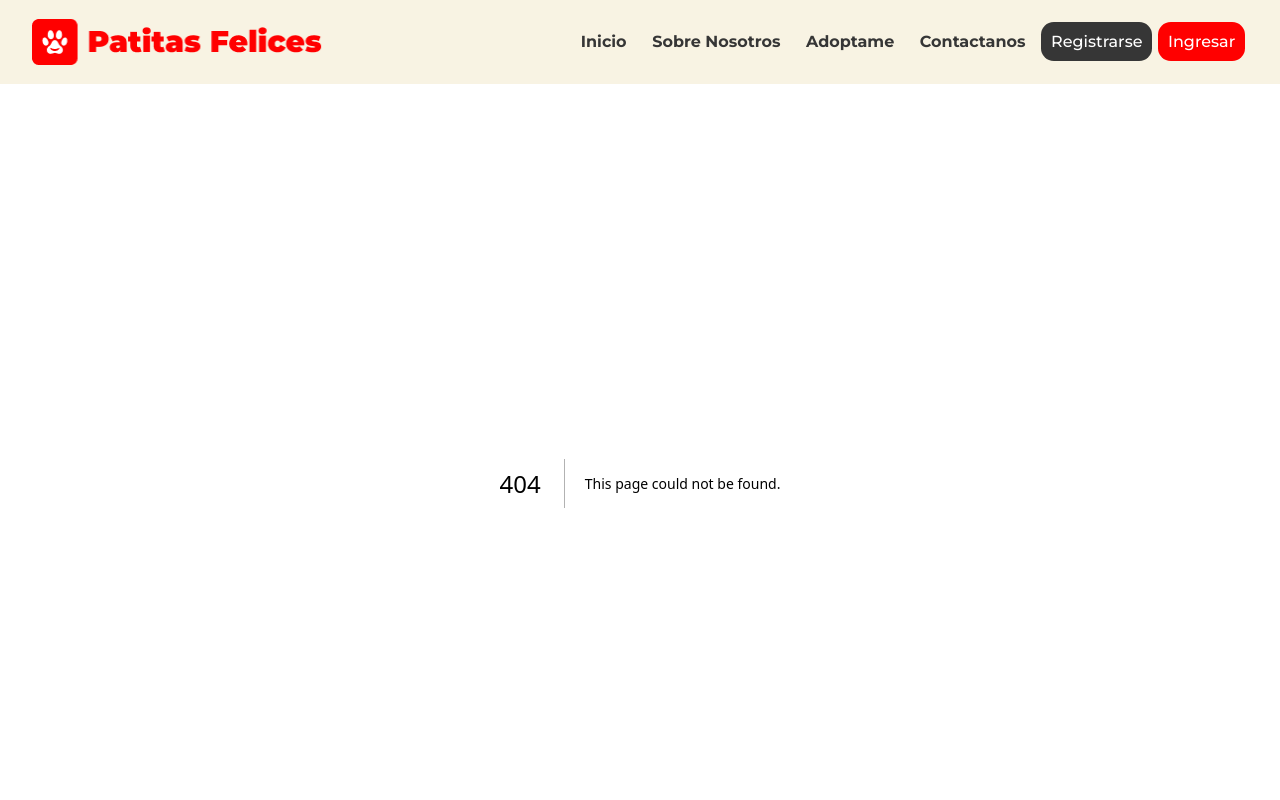
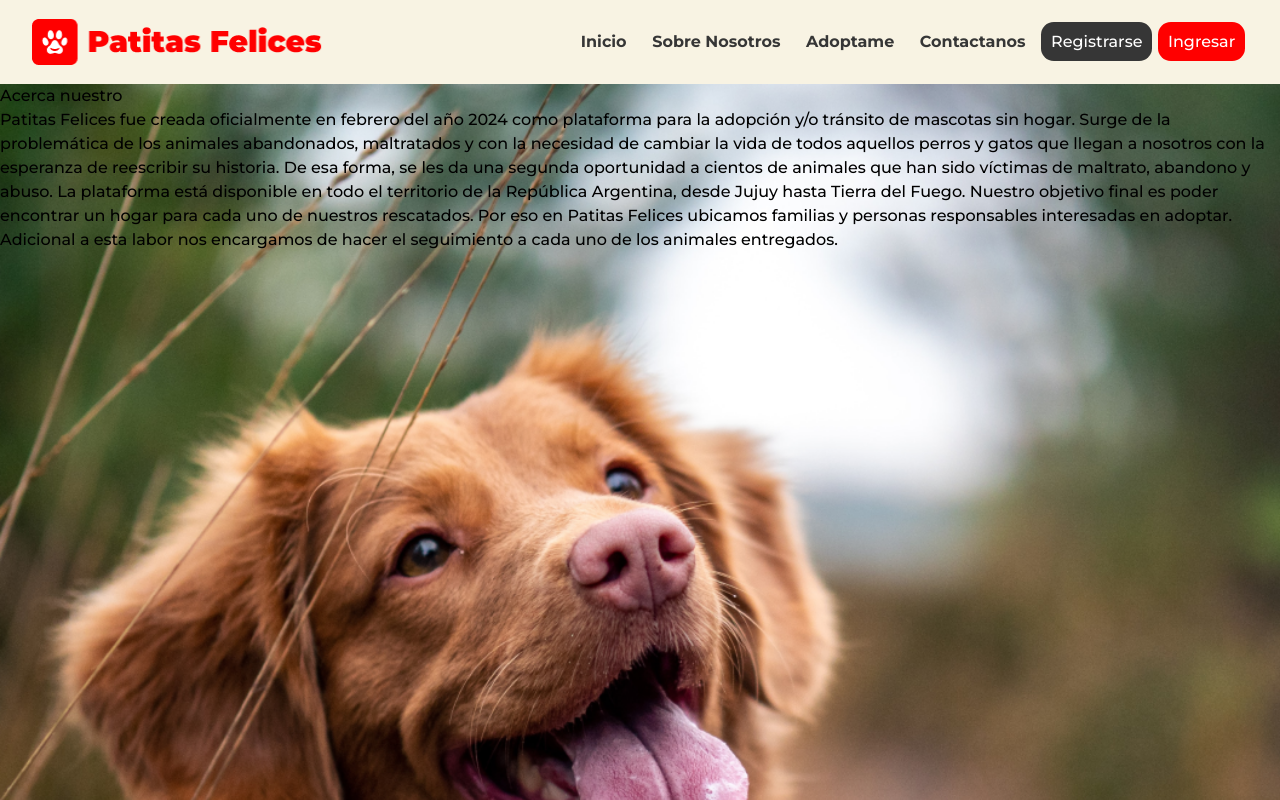
Before and after one commit to montexbjeliseo/pets-api, a Next.js app in the folder frontend/: page /nosotros in a window 1280 px wide. Before the commit this address had no page. Shown: the top 800 px of the page. Built offline with nearby package versions, Linux system fonts and the light colour scheme.

Commit message:
agregamos seccion nosotros

```diff
--- /dev/null
+++ b/frontend/app/nosotros/page.jsx
@@ -0,0 +1,17 @@
+import React from "react";
+import Nosotros from "@/components/nosotros";
+
+import Footer from "@/components/footer";
+
+
+const page = () => {
+  return (
+    <div>
+      <Nosotros/>
+      <Footer/>
+
+    </div>
+  );
+};
+
+export default page;
--- a/frontend/components/formularioingreso.module.css
+++ b/frontend/components/formularioingreso.module.css
@@ -1,9 +1,5 @@
 .costadoIzquierdo{
-    position: absolute;
-    top: 50%;
-    left: 0; /* Alinea el elemento a la izquierda */
-    transform: translateY(-50%);
-    padding-left: 30px;
+   padding-left: 30px;
 }
 
 .ingresar{
--- /dev/null
+++ b/frontend/components/nosotros.jsx
@@ -0,0 +1,39 @@
+import style from "./nosotros.module.css"
+import Image from "next/image";
+
+
+export default function nosotros() {
+    return (
+        <main>
+            <div>
+
+
+
+                <div className={style.contenedor}>
+
+
+
+
+                    <div className={style.acerca}>
+                        <h2 className={style.header}>Acerca nuestro</h2>
+
+                        <p className={style.texto}>
+                            Patitas Felices fue creada oficialmente en febrero del año 2024 como plataforma para la adopción y/o tránsito de mascotas sin hogar.
+                            Surge de la problemática de los animales abandonados, maltratados y con la necesidad de cambiar la vida de todos aquellos perros y gatos que llegan a nosotros con la esperanza de reescribir su historia.
+                            De esa forma, se les da una segunda oportunidad a cientos de animales que han sido víctimas de maltrato, abandono y abuso.
+                            La plataforma está disponible en todo el territorio de la República Argentina, desde Jujuy hasta Tierra del Fuego.
+                            Nuestro objetivo final es poder encontrar un hogar para cada uno de nuestros rescatados. Por eso en Patitas Felices ubicamos familias y personas responsables interesadas en adoptar. Adicional a esta labor nos encargamos de hacer el seguimiento a cada uno de los animales entregados.
+
+                        </p>
+
+                    </div>
+                </div>
+
+            </div>
+
+
+
+        </main >
+
+    );
+}
--- a/frontend/components/nosotros.module.css
+++ b/frontend/components/nosotros.module.css
@@ -0,0 +1,8 @@
+.contenedor {
+    background-image: url("./../public/images/nosotros.png");
+    width: 100vw;
+    height: 100vw;
+    display: flex;
+    background-size: cover;
+    background-repeat: no-repeat;
+}
```
Also changed, not shown: 1 other file (tests, documents, lock files or other folders).
